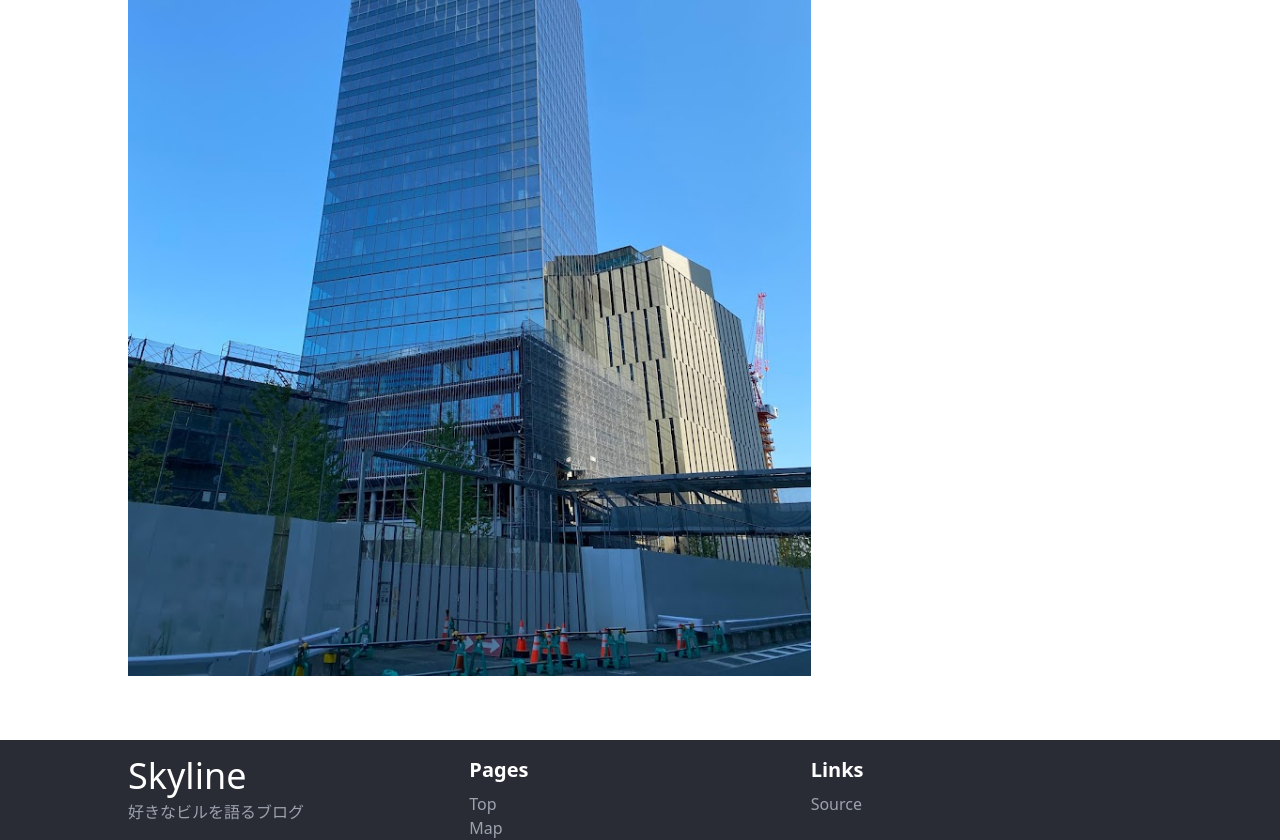
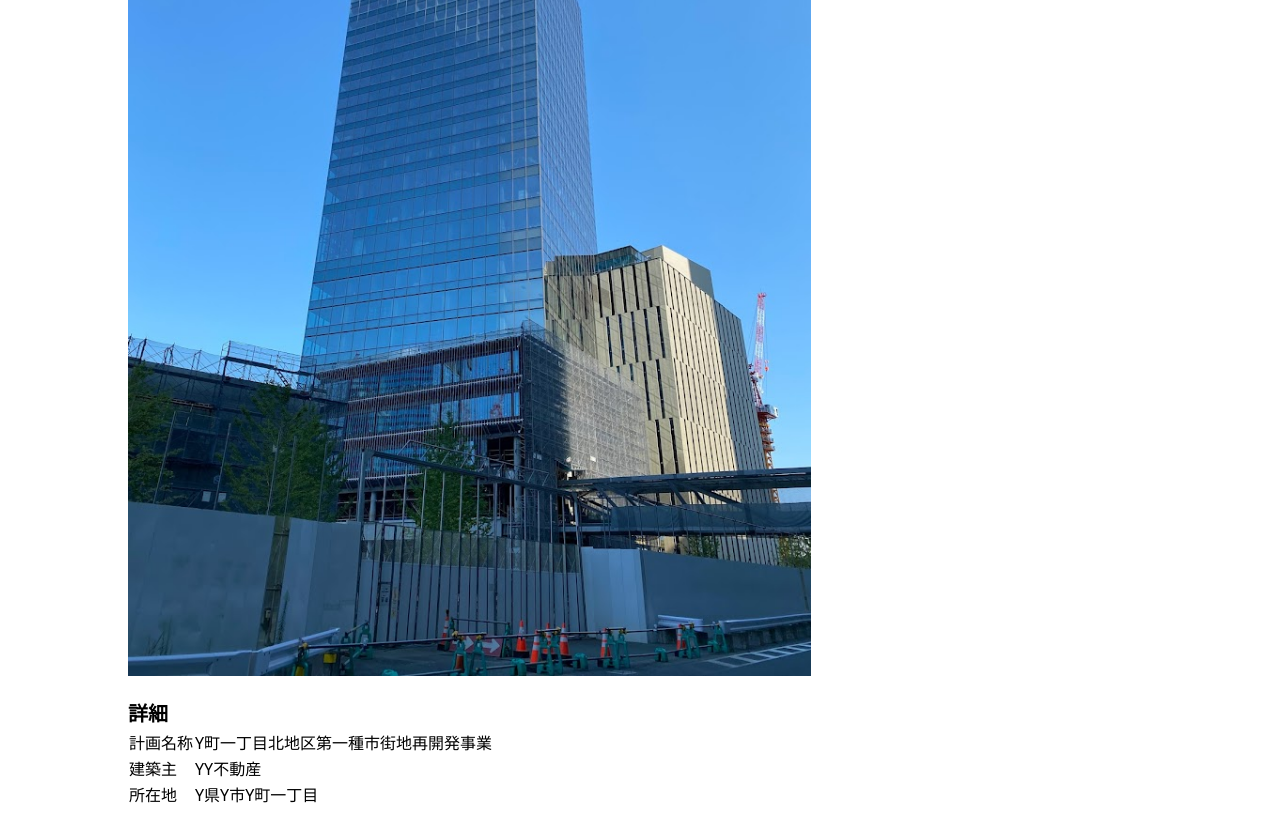
Before and after one commit to FNYukii/Skyline, a Next.js app: page /posts/04a1dd7d-3004-43bc-8937-3375ed608259 in a window 1280 px wide. Shown: the part 1662-2502 px from the top of the page. Built offline with nearby package versions, Linux system fonts and the light colour scheme.

Commit message:
feat: remark-gfmプラグインを使用して、記事内に表を表示

```diff
--- a/package.json
+++ b/package.json
@@ -23,6 +23,7 @@
     "react-dom": "18.2.0",
     "react-icons": "^4.11.0",
     "react-markdown": "^9.0.0",
+    "remark-gfm": "^4.0.0",
     "tailwindcss": "3.3.3",
     "typescript": "5.2.2"
   }
--- a/posts/04a1dd7d-3004-43bc-8937-3375ed608259.md
+++ b/posts/04a1dd7d-3004-43bc-8937-3375ed608259.md
@@ -15,3 +15,10 @@ Et pharetra pharetra massa massa ultricies mi. Mi bibendum neque egestas congue.
 Aenean sed adipiscing diam donec. Vitae turpis massa sed elementum tempus egestas sed sed risus. Sit amet tellus cras adipiscing enim. Massa tincidunt nunc pulvinar sapien. Amet aliquam id diam maecenas ultricies mi eget. Imperdiet massa tincidunt nunc pulvinar sapien et. Leo a diam sollicitudin tempor id eu nisl. Ultricies leo integer malesuada nunc vel risus. Amet consectetur adipiscing elit duis tristique. Parturient montes nascetur ridiculus mus mauris vitae. Pellentesque habitant morbi tristique senectus et netus et malesuada fames.
 
 ![](/images/IMG_4626.jpg)
+
+## 詳細
+| | |
+| ---- | ----
+| 計画名称 | Y町一丁目北地区第一種市街地再開発事業
+| 建築主 | YY不動産
+| 所在地 | Y県Y市Y町一丁目
--- a/src/components/sections/PostSection.tsx
+++ b/src/components/sections/PostSection.tsx
@@ -2,6 +2,7 @@ import Post from "@/entities/Post"
 import dayjs from "dayjs"
 import { AiOutlineEdit } from "react-icons/ai"
 import ReactMarkdown from "react-markdown"
+import remarkGfm from "remark-gfm"
 
 interface Props {
 	className?: string
@@ -26,7 +27,7 @@ function PostSection(props: Props) {
 			</div>
 			<img src={props.post.thumbnail} alt={props.post.title} className="mt-4 aspect-video object-cover" />
 
-			<ReactMarkdown className="markdown">{props.post.content}</ReactMarkdown>
+			<ReactMarkdown remarkPlugins={[remarkGfm]} className="markdown">{props.post.content}</ReactMarkdown>
 		</div>
 	)
 }
```
Also changed, not shown: 1 other file (tests, documents, lock files or other folders).
